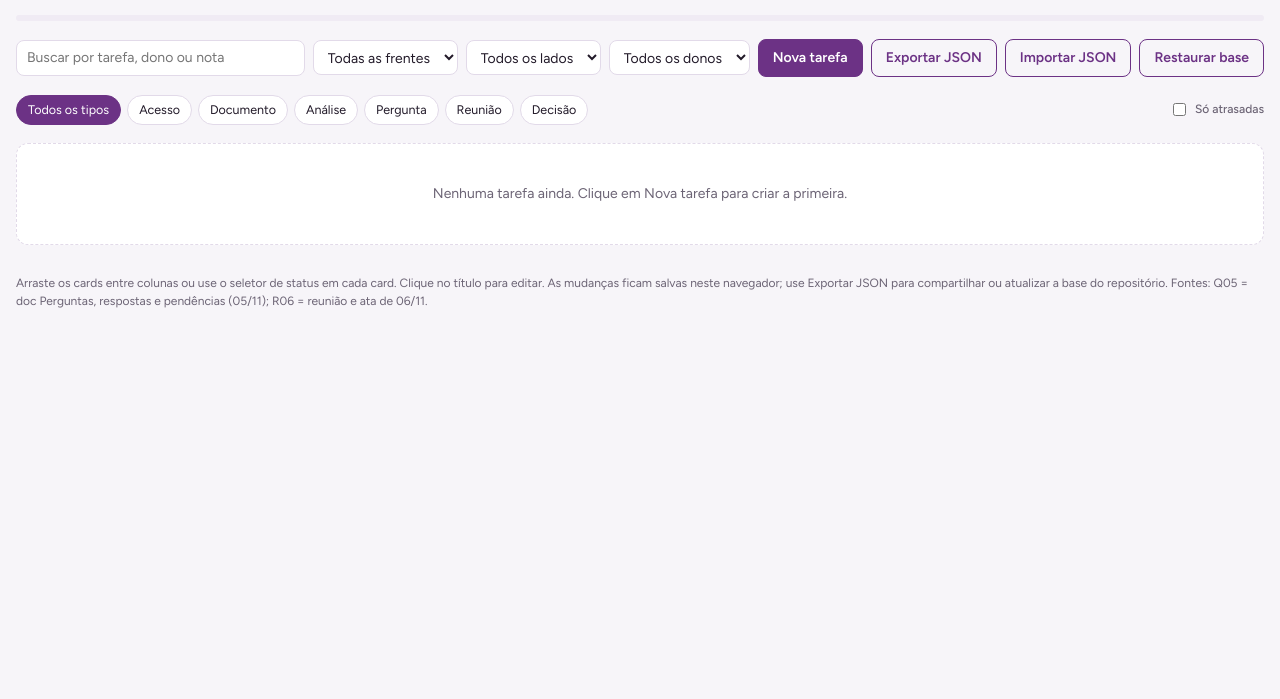
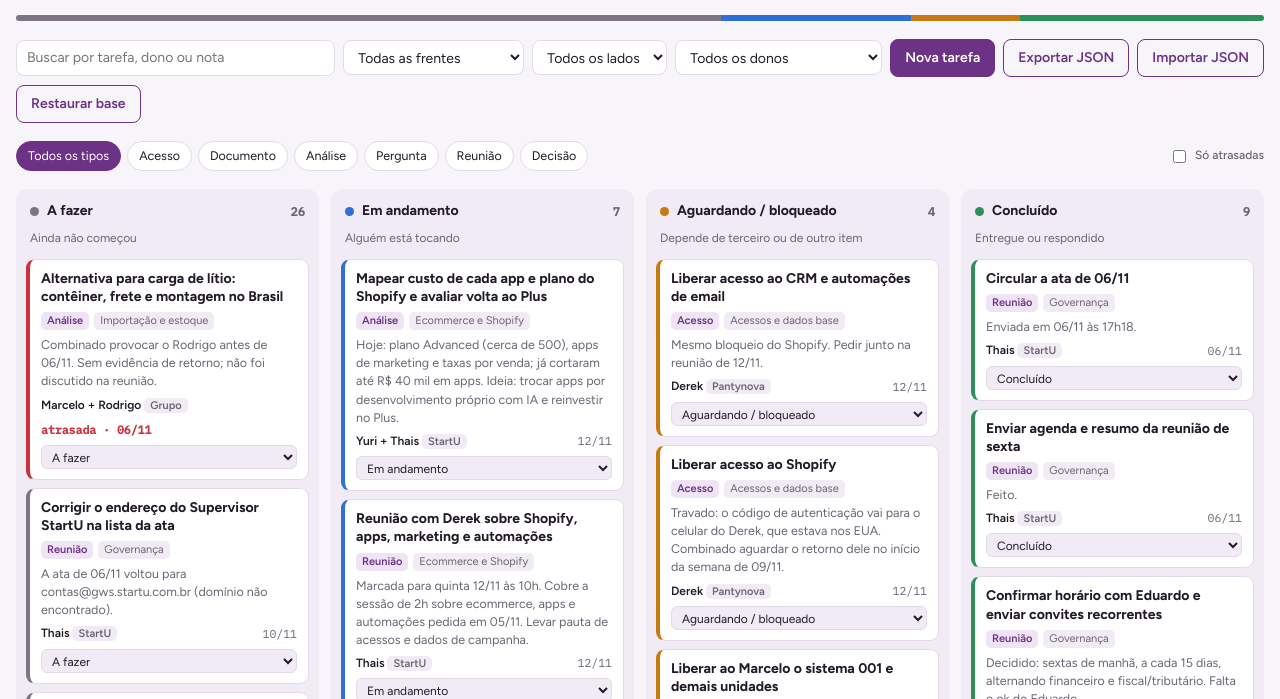
Before and after one commit to thaischehab/pantynova_framework, a plain HTML site: page index.html in a window 1280 px wide. Shown: the part 214-913 px from the top of the page. Before the commit the page ends 800 px from the top, so only its background shows below. Drawn offline with Linux system fonts and the light colour scheme.

Commit message:
Update script source path for cards.js

```diff
--- a/index.html
+++ b/index.html
@@ -156,7 +156,7 @@ label textarea{min-height:76px;resize:vertical}
 <div class="toast" id="toast" hidden></div>
 
 
-<script src="data/cards.js"></script>
+<script src="cards.js"></script>
 <script>
 const STATUS=[
   {k:"todo",l:"A fazer",c:"var(--todo)",h:"Ainda não começou"},
```
